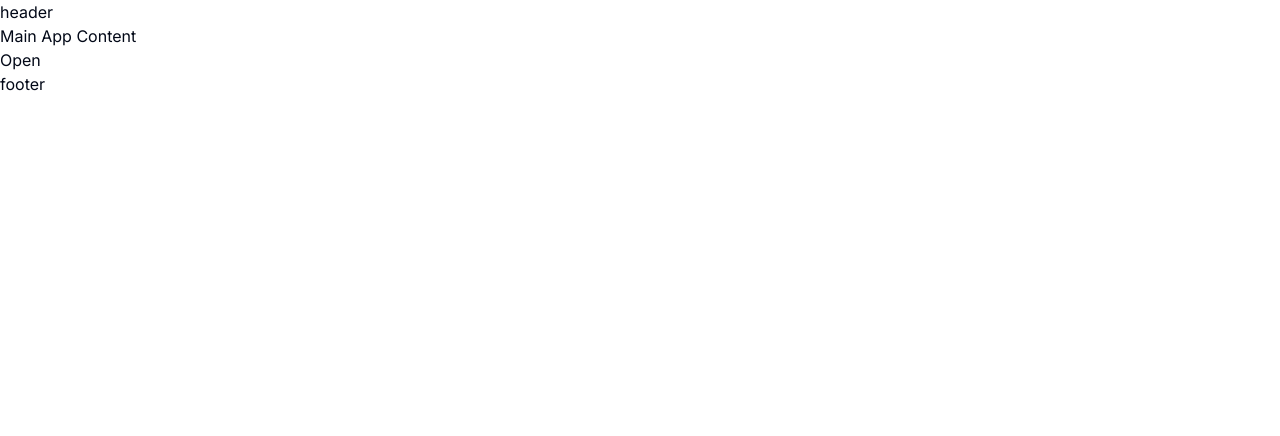
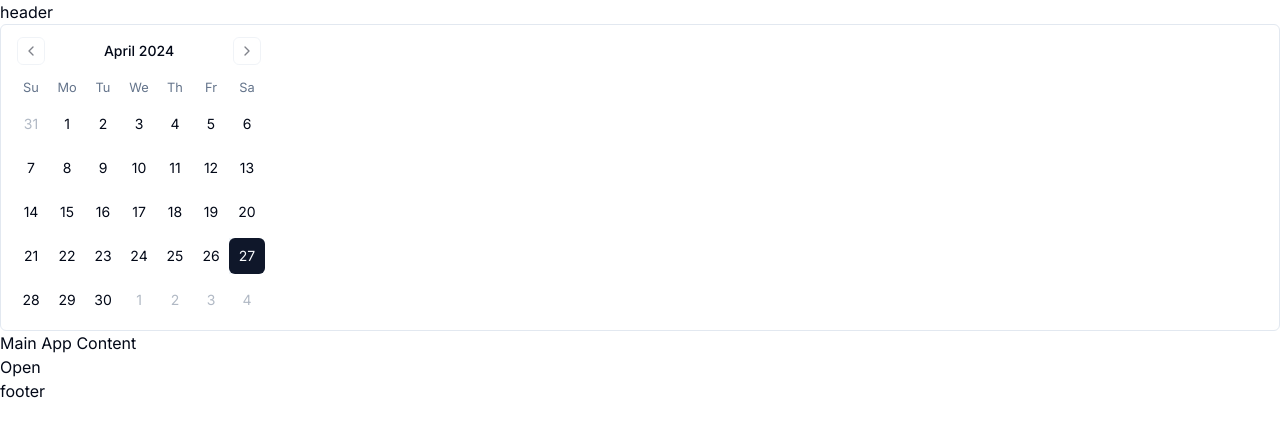
Before and after one commit to hkashyap-developer/app-store, a Next.js app: page / in a window 1280 px wide. Shown: the top 436 px of the page. Built offline with nearby package versions, Linux system fonts and the light colour scheme.

Commit message:
committ
committ

```diff
--- a/components/custom/mainApp/mainApp.tsx
+++ b/components/custom/mainApp/mainApp.tsx
@@ -6,14 +6,24 @@
 import { ToastAction } from "@/components/ui/toast"
 import { useToast } from "@/components/ui/use-toast"
 
+import { Calendar } from "@/components/ui/calendar"
 
 
 const mainApp = () => {
+
+  const [date, setDate] = React.useState<Date | undefined>(new Date())
 
   const { toast } = useToast();
 
   return (
     <>
+      <Calendar
+    mode="single"
+    selected={date}
+    onSelect={setDate}
+    className="rounded-md border"
+  />
+
     <h2>Main App Content</h2>
     </>
   )
--- /dev/null
+++ b/components/ui/accordion.tsx
@@ -0,0 +1,58 @@
+"use client"
+
+import * as React from "react"
+import * as AccordionPrimitive from "@radix-ui/react-accordion"
+import { ChevronDown } from "lucide-react"
+
+import { cn } from "@/lib/utils"
+
+const Accordion = AccordionPrimitive.Root
+
+const AccordionItem = React.forwardRef<
+  React.ElementRef<typeof AccordionPrimitive.Item>,
+  React.ComponentPropsWithoutRef<typeof AccordionPrimitive.Item>
+>(({ className, ...props }, ref) => (
+  <AccordionPrimitive.Item
+    ref={ref}
+    className={cn("border-b", className)}
+    {...props}
+  />
+))
+AccordionItem.displayName = "AccordionItem"
+
+const AccordionTrigger = React.forwardRef<
+  React.ElementRef<typeof AccordionPrimitive.Trigger>,
+  React.ComponentPropsWithoutRef<typeof AccordionPrimitive.Trigger>
+>(({ className, children, ...props }, ref) => (
+  <AccordionPrimitive.Header className="flex">
+    <AccordionPrimitive.Trigger
+      ref={ref}
+      className={cn(
+        "flex flex-1 items-center justify-between py-4 font-medium transition-all hover:underline [&[data-state=open]>svg]:rotate-180",
+        className
+      )}
+      {...props}
+    >
+      {children}
+      <ChevronDown className="h-4 w-4 shrink-0 transition-transform duration-200" />
+    </AccordionPrimitive.Trigger>
+  </AccordionPrimitive.Header>
+))
+AccordionTrigger.displayName = AccordionPrimitive.Trigger.displayName
+
+const AccordionContent = React.forwardRef<
+  React.ElementRef<typeof AccordionPrimitive.Content>,
+  React.ComponentPropsWithoutRef<typeof AccordionPrimitive.Content>
+>(({ className, children, ...props }, ref) => (
+  <AccordionPrimitive.Content
+    ref={ref}
+    className="overflow-hidden text-sm transition-all data-[state=closed]:animate-accordion-up data-[state=open]:animate-accordion-down"
+    {...props}
+  >
+    <div className={cn("pb-4 pt-0", className)}>{children}</div>
+  </AccordionPrimitive.Content>
+))
+
+AccordionContent.displayName = AccordionPrimitive.Content.displayName
+
+export { Accordion, AccordionItem, AccordionTrigger, AccordionContent }
--- /dev/null
+++ b/components/ui/calendar.tsx
@@ -0,0 +1,66 @@
+"use client"
+
+import * as React from "react"
+import { ChevronLeft, ChevronRight } from "lucide-react"
+import { DayPicker } from "react-day-picker"
+
+import { cn } from "@/lib/utils"
+import { buttonVariants } from "@/components/ui/button"
+
+export type CalendarProps = React.ComponentProps<typeof DayPicker>
+
+function Calendar({
+  className,
+  classNames,
+  showOutsideDays = true,
+  ...props
+}: CalendarProps) {
+  return (
+    <DayPicker
+      showOutsideDays={showOutsideDays}
+      className={cn("p-3", className)}
+      classNames={{
+        months: "flex flex-col sm:flex-row space-y-4 sm:space-x-4 sm:space-y-0",
+        month: "space-y-4",
+        caption: "flex justify-center pt-1 relative items-center",
+        caption_label: "text-sm font-medium",
+        nav: "space-x-1 flex items-center",
+        nav_button: cn(
+          buttonVariants({ variant: "outline" }),
+          "h-7 w-7 bg-transparent p-0 opacity-50 hover:opacity-100"
+        ),
+        nav_button_previous: "absolute left-1",
+        nav_button_next: "absolute right-1",
+        table: "w-full border-collapse space-y-1",
+        head_row: "flex",
+        head_cell:
+          "text-muted-foreground rounded-md w-9 font-normal text-[0.8rem]",
+        row: "flex w-full mt-2",
+        cell: "h-9 w-9 text-center text-sm p-0 relative [&:has([aria-selected].day-range-end)]:rounded-r-md [&:has([aria-selected].day-outside)]:bg-accent/50 [&:has([aria-selected])]:bg-accent first:[&:has([aria-selected])]:rounded-l-md last:[&:has([aria-selected])]:rounded-r-md focus-within:relative focus-within:z-20",
+        day: cn(
+          buttonVariants({ variant: "ghost" }),
+          "h-9 w-9 p-0 font-normal aria-selected:opacity-100"
+        ),
+        day_range_end: "day-range-end",
+        day_selected:
+          "bg-primary text-primary-foreground hover:bg-primary hover:text-primary-foreground focus:bg-primary focus:text-primary-foreground",
+        day_today: "bg-accent text-accent-foreground",
+        day_outside:
+          "day-outside text-muted-foreground opacity-50 aria-selected:bg-accent/50 aria-selected:text-muted-foreground aria-selected:opacity-30",
+        day_disabled: "text-muted-foreground opacity-50",
+        day_range_middle:
+          "aria-selected:bg-accent aria-selected:text-accent-foreground",
+        day_hidden: "invisible",
+        ...classNames,
+      }}
+      components={{
+        IconLeft: ({ ...props }) => <ChevronLeft className="h-4 w-4" />,
+        IconRight: ({ ...props }) => <ChevronRight className="h-4 w-4" />,
+      }}
+      {...props}
+    />
+  )
+}
+Calendar.displayName = "Calendar"
+
+export { Calendar }
--- a/package.json
+++ b/package.json
@@ -9,6 +9,7 @@
     "lint": "next lint"
   },
   "dependencies": {
+    "@radix-ui/react-accordion": "^1.1.2",
     "@radix-ui/react-dialog": "^1.0.5",
     "@radix-ui/react-label": "^2.0.2",
     "@radix-ui/react-navigation-menu": "^1.1.4",
@@ -17,10 +18,12 @@
     "@radix-ui/react-toast": "^1.1.5",
     "class-variance-authority": "^0.7.0",
     "clsx": "^2.1.1",
+    "date-fns": "^3.6.0",
     "lucide-react": "^0.376.0",
     "next": "14.2.3",
     "next-themes": "^0.3.0",
     "react": "^18",
+    "react-day-picker": "^8.10.1",
     "react-dom": "^18",
     "sonner": "^1.4.41",
     "tailwind-merge": "^2.3.0",
```
Also changed, not shown: 1 other file (tests, documents, lock files or other folders).
